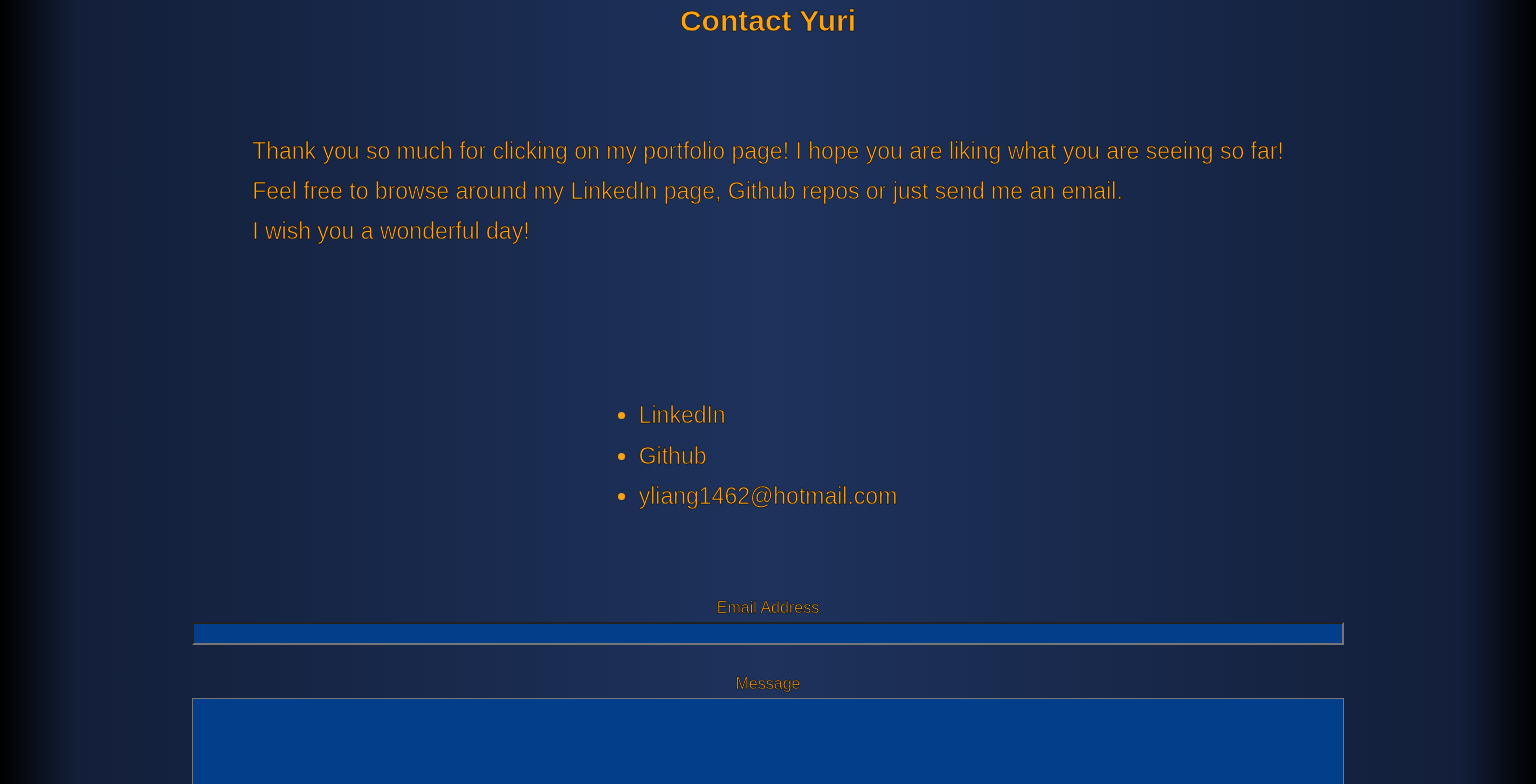
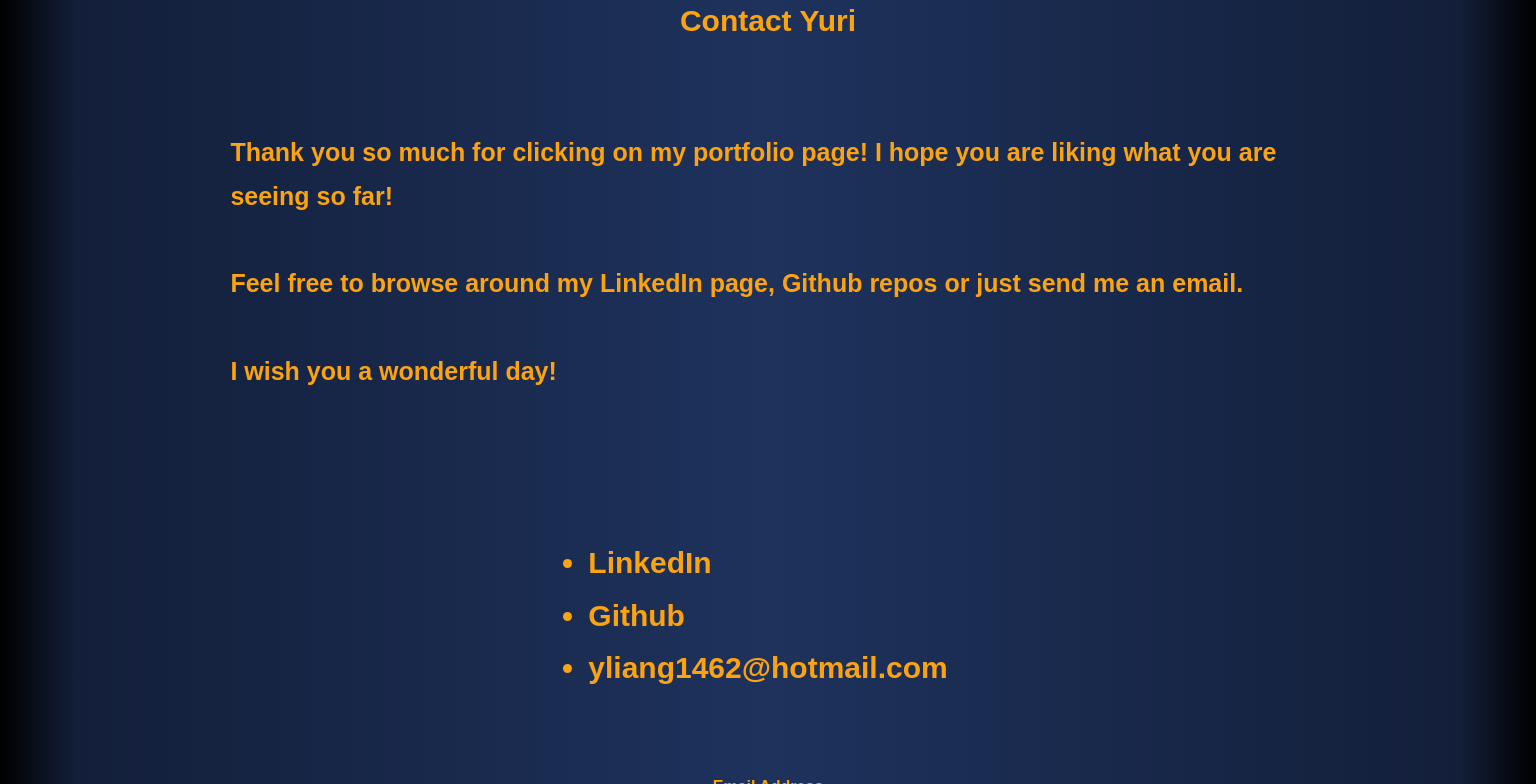
Before and after one commit to yl1462/portfolio, a React (Create React App) app: page /contact in a window 1536 px wide. Shown: the part 340-1124 px from the top of the page. Built offline with nearby package versions, Linux system fonts and the light colour scheme.

Commit message:
improved based on grader feedback

```diff
--- a/src/About/About.js
+++ b/src/About/About.js
@@ -4,7 +4,7 @@ function About() {
   return (
     <div className="intro">
       <h2>About Yuri</h2><br />
-      <p>I've been working as a teacher my whole life. As much as I enjoyed it, I want to change it. Improve how people learn through technology.</p><br />
+      <p>I've been working as a teacher my whole life. As much as I enjoyed it, I want to change it and improve how people learn through technology.</p><br />
       <p>I've always enjoyed utlizing technology in my classroom and daily life, for its efficiency and conveniency.
       I love cooking, with the help of online cooking guide, it's like the chef is there to help me step by step.
       I also spend a lot of time on reading, carrying my tablet with me everywhere is much easier than the entire libary at home.</p><br />
--- a/src/App.css
+++ b/src/App.css
@@ -350,14 +350,17 @@ template {
   display: none;
 }
 
+@import url('https://fonts.googleapis.com/css2?family=Dosis:wght@700&display=swap');
+
 * {
   box-sizing: border-box;
   margin: 0;
   padding: 0;
-  font-family: Marker Felt, fantasy;
-  -webkit-text-stroke: 0.5px black;
+  font-family: 'Dosis', sans-serif;
+  /* -webkit-text-stroke: 0.3px black; */
   text-decoration: none;
-
+  font-stretch: expanded;
+  font-weight: bold;
   color: #FCA311
 }
 
@@ -450,6 +453,7 @@ img {
   display: block;
   margin-left: auto;
   margin-right: auto;
+  line-height: 50px;
 }
 
 .form textarea {
@@ -491,18 +495,12 @@ a:active {
   }
 
   header nav ul li a {
-    font-size: 21px;
+    font-size: 30px;
   }
 
   header nav ul li:last-child a {
     margin-right: 20px;
     padding-left: 10px;
-  }
-
-  .projects {
-    flex-flow: row;
-    justify-content: space-between;
-    line-height: 7
   }
 
   .intro,.about {
@@ -511,46 +509,11 @@ a:active {
     align-content: center;
   }
 
-  footer {
-    font-size: 27px;
-  }
-
-  footer h2 {
-    font-size: 27px;
-  }
-
   ol, ul{
-    font-size: 23px;
+    font-size: 30px;
   }
 
   main section h2 {
-    font-size: 27px;
-  }
-
-  h3, p {
-    font-size: 23px;
-  }
-
-
-  .contactFont {
-    font-size: 23px;
-    width: 61%;
-    align-self: center;
-  }
-
-  footer a:link {
-    color: #000000;
-  }
-
-  footer a:hover {
-    color: #12263a;
-  }
-
-  footer a:active {
-    color: #2997d8;
-  }
-
-  #GREImg {
-    width: 75%;
+    font-size: 30px;
   }
 }
--- a/src/Contact/Contact.js
+++ b/src/Contact/Contact.js
@@ -11,8 +11,8 @@ function Contact() {
 
       <div className="intro">
       <h2>Contact Yuri</h2><br />
-      <p>Thank you so much for clicking on my portfolio page! I hope you are liking what you are seeing so far!</p>
-      <p>Feel free to browse around my LinkedIn page, Github repos or just send me an email.</p>
+      <p>Thank you so much for clicking on my portfolio page! I hope you are liking what you are seeing so far!</p><br />
+      <p>Feel free to browse around my LinkedIn page, Github repos or just send me an email.</p><br />
       <p>I wish you a wonderful day!</p><br/>
       </div>
 
--- a/src/Home/Home.js
+++ b/src/Home/Home.js
@@ -17,7 +17,7 @@ function Home() {
         <li>thinking about innovative solutions for every day challenges</li><br />
         <li style={lastChild}>growing together with my community, and voyaging in this digital era</li><br />
       </ul>
-      <p>Please feel free take a look around my website, and contact me should you have any questions.</p>
+      <p>Please feel free to take a look around my website, and contact me should you have any questions.</p>
     </div>
   )
 }
--- a/src/Projects/individualProjects/DietitiansRestaurantLocator/DietitiansRestaurantLocator.js
+++ b/src/Projects/individualProjects/DietitiansRestaurantLocator/DietitiansRestaurantLocator.js
@@ -33,11 +33,11 @@ function Diet() {
         <li>Express</li><br />
       </ul>
 
-      <a href="https://dietitians-restaurant-locator-yl1462.vercel.app/" target="_blank" rel="noreferrer">Link to live app</a><br />
+      <a href="https://dietitians-restaurant-locator-yl1462.vercel.app/" target="_blank" rel="noreferrer">Live app</a><br />
 
-      <a href="https://github.com/yl1462/DietitiansRestaurantLocator.git" target="_blank" rel="noreferrer"> Link to client side repo</a><br />
+      <a href="https://github.com/yl1462/DietitiansRestaurantLocator.git" target="_blank" rel="noreferrer"> Client side repo</a><br />
 
-      <a href="https://desolate-refuge-01917.herokuapp.com/" target="_blank" rel="noreferrer">Link to server side repo</a><br />
+      <a href="https://desolate-refuge-01917.herokuapp.com/" target="_blank" rel="noreferrer">Server side repo</a><br />
 
     </div>
   )
--- a/src/Projects/individualProjects/GRE/GRE.js
+++ b/src/Projects/individualProjects/GRE/GRE.js
@@ -40,10 +40,9 @@ function GRE() {
           </ul>
 
           <a href="https://github.com/yl1462/GRE_Verbal_Practice_App.git" target="_blank" rel="noreferrer"
-            >Link to GitHub repo</a><br />
+            >GitHub repo</a><br />
 
-          <a href="https://yl1462.github.io/GRE_Verbal_Practice_App/" target="_blank" rel="noreferrer">Link
-            to the live app</a><br />
+          <a href="https://yl1462.github.io/GRE_Verbal_Practice_App/" target="_blank" rel="noreferrer">Live app</a><br />
 
     </div>
   )
--- a/src/Projects/individualProjects/To-doListApp/To-doListApp.js
+++ b/src/Projects/individualProjects/To-doListApp/To-doListApp.js
@@ -32,11 +32,11 @@ function ToDoApp() {
         <li>Express</li><br />
       </ul>
 
-      <a href="https://todolist-app-yl1462.vercel.app/" target="_blank" rel="noreferrer">Link to live app</a><br />
+      <a href="https://todolist-app-yl1462.vercel.app/" target="_blank" rel="noreferrer">Live app</a><br />
 
-      <a href="https://github.com/yl1462/todolist-app.git" target="_blank" rel="noreferrer">Link to client side repo</a><br />
+      <a href="https://github.com/yl1462/todolist-app.git" target="_blank" rel="noreferrer">Client side repo</a><br />
 
-      <a href="https://afternoon-springs-29511.herokuapp.com/" target="_blank" rel="noreferrer">Link to server side repo</a>
+      <a href="https://afternoon-springs-29511.herokuapp.com/" target="_blank" rel="noreferrer">Server side repo</a>
 
     </div>
 
```
Also changed, not shown: 1 other file (tests, documents, lock files or other folders).
